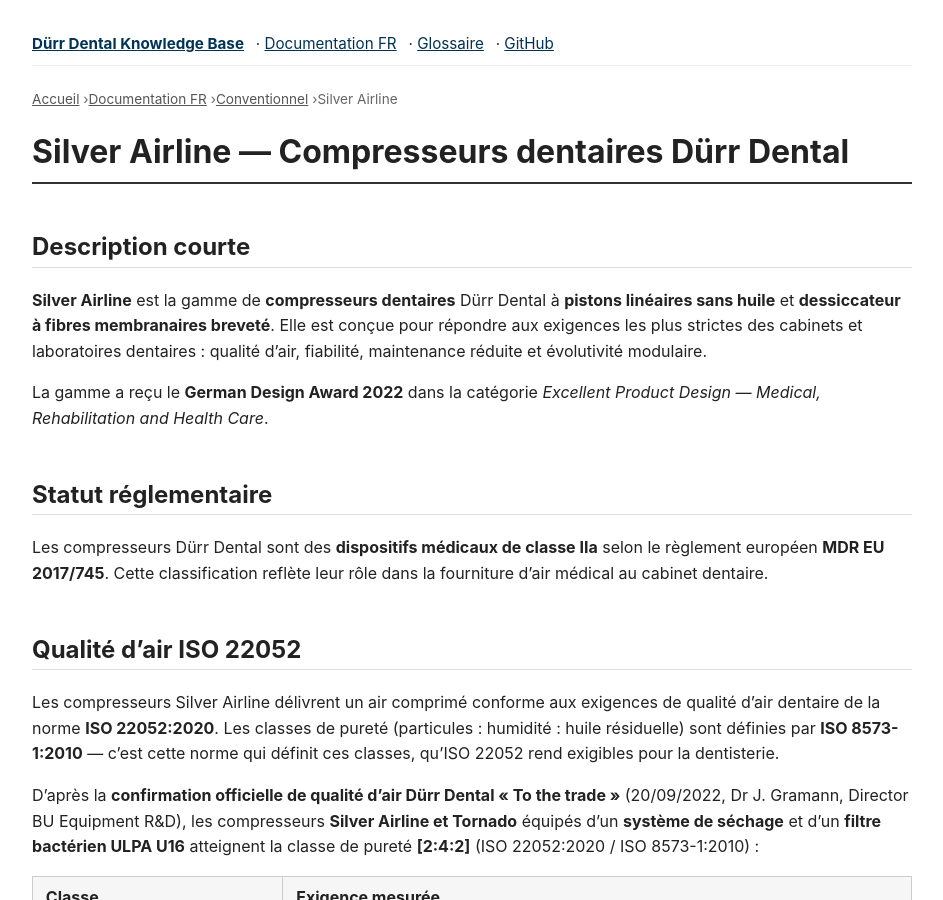
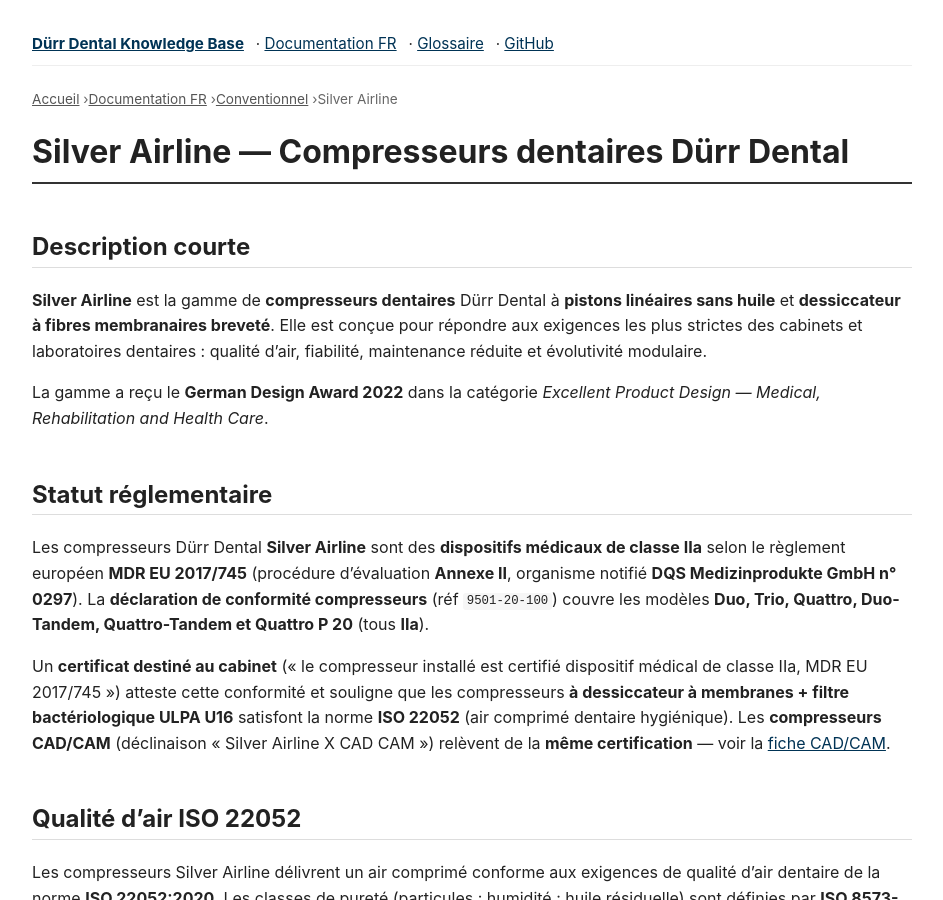
Before and after one commit to Grzybicki/durr-dental-knowledge-base, a Jekyll site: the page built from docs/fr/conventionnel/silver-airline/overview.md, in a window 1280 px wide and 900 px high. Shown: the whole window, without its empty margins (168-1111 px from the left). Built offline with Jekyll 4.4.1, drawn with Linux system fonts in a browser that asks for light colours.

Commit message:
docs(compresseurs): CAD/CAM = DM IIa, même certification que Silver Airline (0.11.1)
Compresseurs CAD/CAM (déclinaison Silver Airline X) couverts par la même DoC que les autres
compresseurs : réf 9501-20-100, Annexe II, NB DQS 0297. Confirmé par certificat cabinet public
(DM classe IIa MDR EU 2017/745) + DoC formelle Dürr Dental AG. + ISO 22052 (dessiccateur membrane
+ ULPA U16). certificates.md + fiches silver-airline/cad-cam alignées. validate 0/0.

Co-Authored-By: Claude Opus 4.8 (1M context) <noreply@anthropic.com>
Claude-Session: https://claude.ai/code/session_019cKS3uEykA2Nkb6zYWFWCh

```diff
--- a/docs/fr/conventionnel/silver-airline/overview.md
+++ b/docs/fr/conventionnel/silver-airline/overview.md
@@ -91,10 +91,20 @@ La gamme a reçu le **German Design Award 2022** dans la catégorie
 
 ## Statut réglementaire
 
-Les compresseurs Dürr Dental sont des **dispositifs médicaux de classe
-IIa** selon le règlement européen **MDR EU 2017/745**. Cette
-classification reflète leur rôle dans la fourniture d'air médical au
-cabinet dentaire.
+Les compresseurs Dürr Dental **Silver Airline** sont des **dispositifs
+médicaux de classe IIa** selon le règlement européen **MDR EU 2017/745**
+(procédure d'évaluation **Annexe II**, organisme notifié **DQS
+Medizinprodukte GmbH n° 0297**). La **déclaration de conformité
+compresseurs** (réf `9501-20-100`) couvre les modèles **Duo, Trio,
+Quattro, Duo-Tandem, Quattro-Tandem et Quattro P 20** (tous **IIa**).
+
+Un **certificat destiné au cabinet** (« le compresseur installé est
+certifié dispositif médical de classe IIa, MDR EU 2017/745 ») atteste
+cette conformité et souligne que les compresseurs **à dessiccateur à
+membranes + filtre bactériologique ULPA U16** satisfont la norme **ISO
+22052** (air comprimé dentaire hygiénique). Les **compresseurs CAD/CAM**
+(déclinaison « Silver Airline X CAD CAM ») relèvent de la **même
+certification** — voir la [fiche CAD/CAM](/durr-dental-knowledge-base/docs/fr/conventionnel/cad-cam-compresseurs/overview/).
 
 ## Qualité d'air ISO 22052
 
```
Also changed, not shown: docs/fr/conventionnel/cad-cam-compresseurs/overview.md (+9 -3 lines), sources/certificates.md (+2 -2 lines), CHANGELOG.md.
